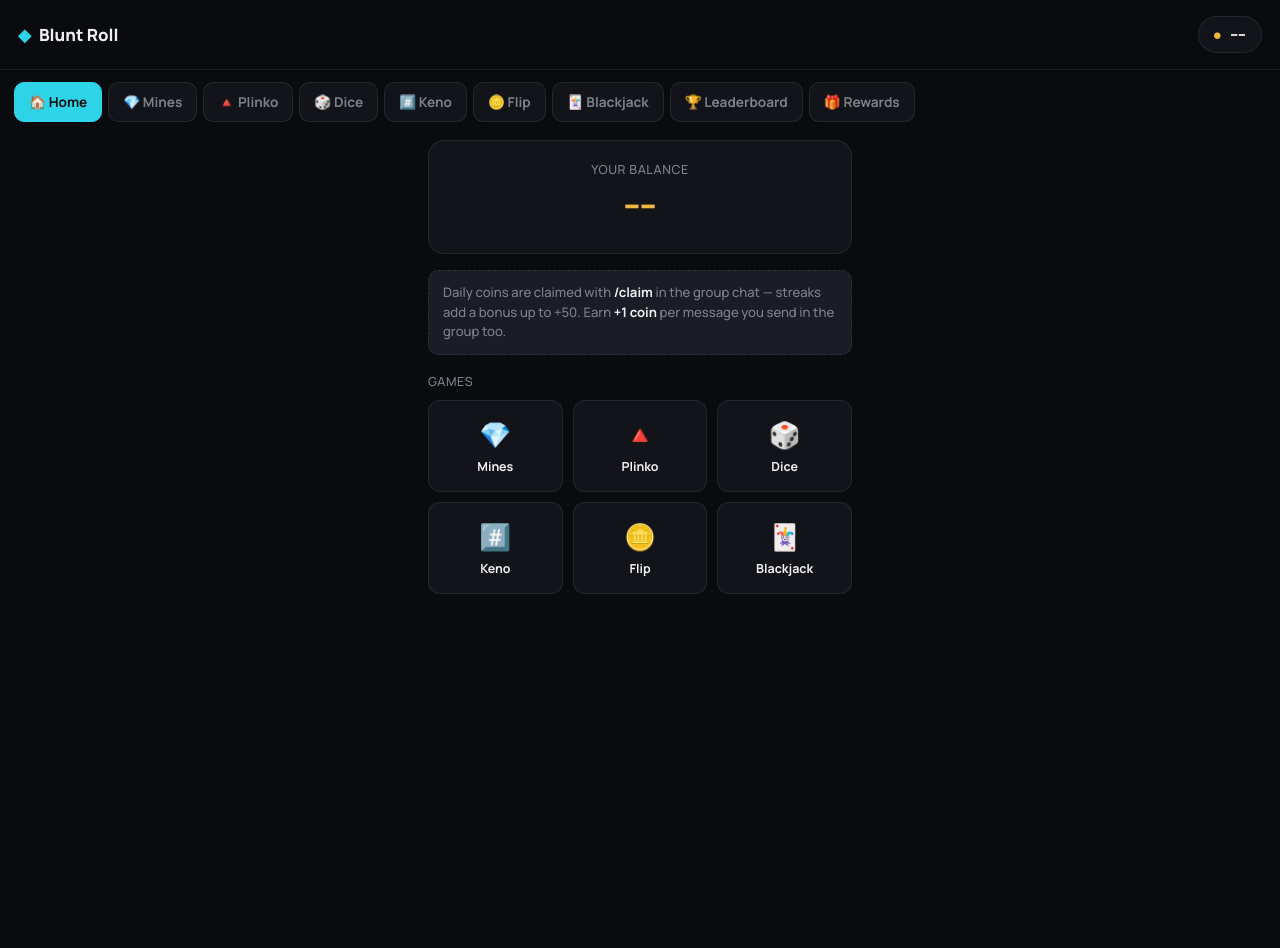
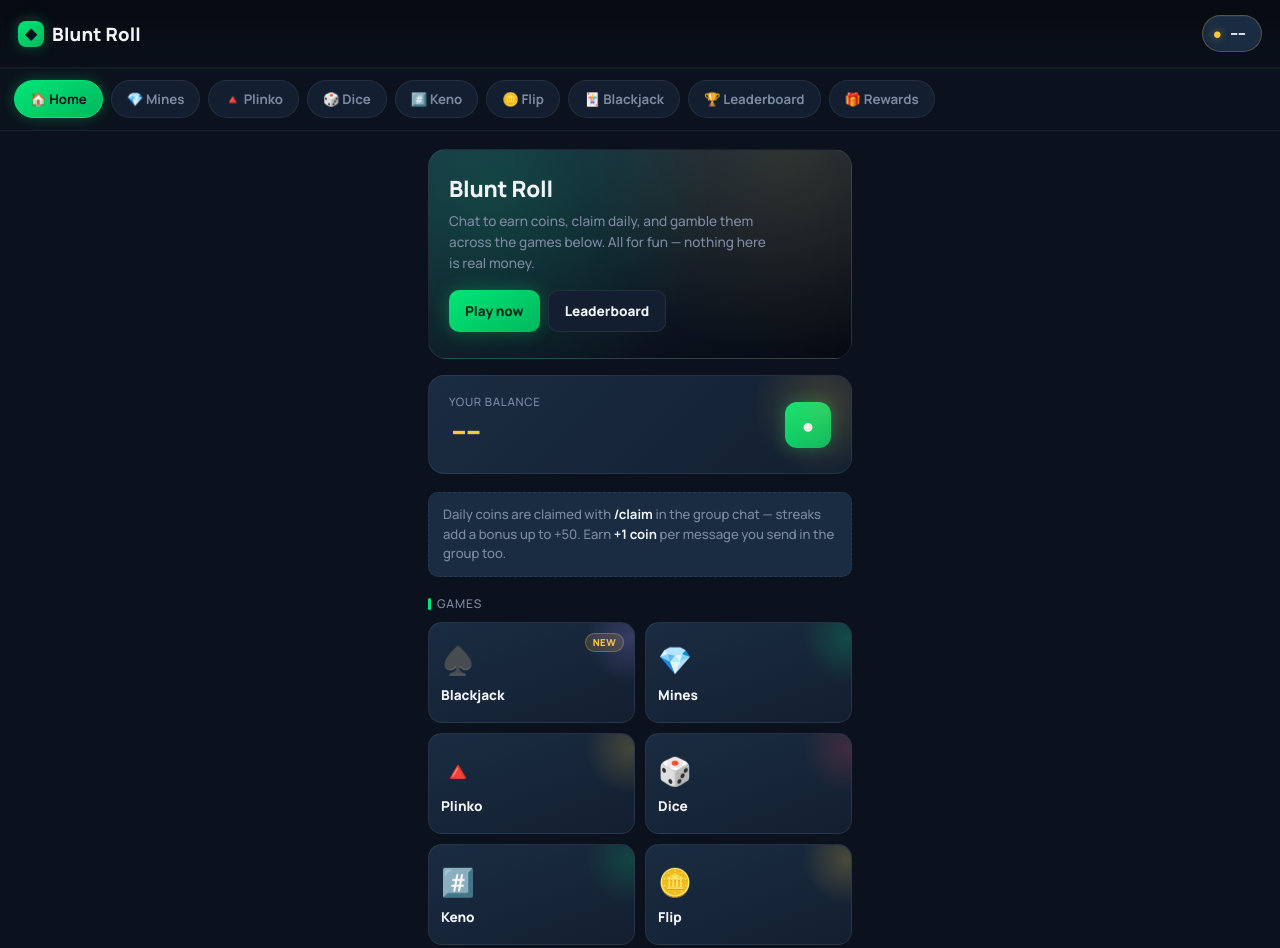
Before and after one commit to bluntxoooo/blunt-roll-app, a plain HTML site: page index.html in a window 1280 px wide. Before the commit the page ends 800 px from the top, so only its background shows below. Drawn offline with Linux system fonts and the light colour scheme; a script that the page names is missing.

Commit message:
Update index.html

```diff
--- a/index.html
+++ b/index.html
@@ -8,19 +8,20 @@
 <link href="https://fonts.googleapis.com/css2?family=Manrope:wght@500;600;700;800&family=JetBrains+Mono:wght@500;600;700&display=swap" rel="stylesheet">
 <style>
   :root {
-    --bg: #0a0b0f;
-    --bg-raised: #12141a;
-    --bg-tile: #1a1d26;
-    --line: rgba(255,255,255,0.08);
-    --cyan: #2dd4e8;
-    --cyan-dim: rgba(45,212,232,0.15);
-    --red: #e8384f;
-    --red-dim: rgba(232,56,79,0.15);
-    --ink: #f0f0f2;
-    --ink-dim: #7d818c;
-    --gold: #f0b93d;
-    --gold-dim: rgba(240,185,61,0.15);
+    --bg: #0b121d;
+    --bg-raised: #131f30;
+    --bg-tile: #1a2c42;
+    --line: rgba(255,255,255,0.07);
+    --cyan: #00e676;
+    --cyan-dim: rgba(0,230,118,0.15);
+    --red: #ff4757;
+    --red-dim: rgba(255,71,87,0.15);
+    --ink: #f2f4f8;
+    --ink-dim: #7d8aa3;
+    --gold: #ffc93d;
+    --gold-dim: rgba(255,201,61,0.15);
     --purple: #a78bfa;
+    --navy-deep: #060a12;
   }
   * { margin: 0; padding: 0; box-sizing: border-box; -webkit-tap-highlight-color: transparent; }
   html, body { overflow-x: hidden; }
@@ -36,65 +37,131 @@
 
   header {
     display: flex; justify-content: space-between; align-items: center;
-    padding: 16px 18px; border-bottom: 1px solid var(--line);
-    position: sticky; top: 0; background: var(--bg); z-index: 20;
+    padding: 15px 18px; border-bottom: 1px solid var(--line);
+    position: sticky; top: 0; z-index: 20;
+    background: linear-gradient(180deg, var(--navy-deep), var(--bg) 140%);
+    box-shadow: 0 1px 0 rgba(0,230,118,0.06);
   }
-  .brand { font-weight: 800; font-size: 1.05rem; display: flex; align-items: center; gap: 8px; }
-  .brand .icon { color: var(--cyan); }
+  .brand {
+    font-weight: 800; font-size: 1.15rem; display: flex; align-items: center; gap: 8px;
+    letter-spacing: 0.01em;
+  }
+  .brand .icon {
+    color: var(--bg); background: linear-gradient(145deg, var(--cyan), #00b85e);
+    width: 26px; height: 26px; border-radius: 8px; display: flex; align-items: center; justify-content: center;
+    font-size: 0.95rem; box-shadow: 0 0 14px rgba(0,230,118,0.35);
+  }
   .balance-pill {
-    background: var(--bg-raised); border: 1px solid var(--line);
-    border-radius: 100px; padding: 7px 14px;
+    background: var(--bg-tile); border: 1px solid rgba(255,201,61,0.25);
+    border-radius: 100px; padding: 7px 14px 7px 10px;
     display: flex; align-items: center; gap: 7px;
-    font-weight: 700; font-family: 'JetBrains Mono', monospace; font-size: 0.95rem;
+    font-weight: 800; font-family: 'JetBrains Mono', monospace; font-size: 0.95rem;
     transition: border-color 0.3s ease, box-shadow 0.3s ease;
+    box-shadow: inset 0 1px 0 rgba(255,255,255,0.04);
   }
   .balance-pill.bump { animation: balancePop 0.4s ease; }
-  .balance-pill .coin { color: var(--gold); }
+  .balance-pill .coin { color: var(--gold); text-shadow: 0 0 8px rgba(255,201,61,0.5); }
 
   /* Tab strip */
   .tabstrip {
-    display: flex; gap: 6px; padding: 12px 14px 0 14px;
+    display: flex; gap: 8px; padding: 12px 14px 12px 14px;
     overflow-x: auto; scrollbar-width: none;
-    position: sticky; top: 61px; background: var(--bg); z-index: 19;
+    position: sticky; top: 60px; background: var(--bg); z-index: 19;
+    border-bottom: 1px solid var(--line);
   }
   .tabstrip::-webkit-scrollbar { display: none; }
   .tab-btn {
     flex-shrink: 0; background: var(--bg-raised); border: 1px solid var(--line);
-    color: var(--ink-dim); border-radius: 10px; padding: 10px 14px;
-    font-weight: 700; font-size: 0.85rem; cursor: pointer;
+    color: var(--ink-dim); border-radius: 100px; padding: 9px 15px;
+    font-weight: 700; font-size: 0.83rem; cursor: pointer;
     display: flex; align-items: center; gap: 6px; white-space: nowrap;
-    transition: transform 0.12s ease;
+    transition: transform 0.12s ease, border-color 0.15s ease, color 0.15s ease;
   }
   .tab-btn:active { transform: scale(0.94); }
-  .tab-btn.active { color: var(--bg); background: var(--cyan); border-color: var(--cyan); }
+  .tab-btn.active {
+    color: var(--bg); background: linear-gradient(145deg, var(--cyan), #00b85e);
+    border-color: var(--cyan); box-shadow: 0 0 14px rgba(0,230,118,0.3);
+  }
 
   main { padding: 18px; max-width: 460px; margin: 0 auto; position: relative; }
   .panel { display: none; }
   .panel.active { display: block; animation: panelIn 0.25s ease; }
 
   /* ---- Home ---- */
-  .home-balance-card {
-    background: var(--bg-raised); border: 1px solid var(--line);
-    border-radius: 16px; padding: 20px; margin-bottom: 16px; text-align: center;
+  .hero {
+    position: relative; border-radius: 18px; overflow: hidden; padding: 26px 20px;
+    margin-bottom: 16px; background:
+      radial-gradient(circle at 15% 20%, rgba(0,230,118,0.16), transparent 55%),
+      radial-gradient(circle at 85% 0%, rgba(255,201,61,0.12), transparent 50%),
+      linear-gradient(160deg, var(--bg-tile), var(--navy-deep));
+    border: 1px solid var(--line);
   }
-  .home-balance-card .label { color: var(--ink-dim); font-size: 0.78rem; text-transform: uppercase; letter-spacing: 0.05em; }
-  .home-balance-card .amount { font-family: 'JetBrains Mono', monospace; font-weight: 800; font-size: 2rem; margin: 6px 0; color: var(--gold); }
-  .home-balance-card .streak { color: var(--cyan); font-size: 0.85rem; font-weight: 700; }
+  .hero-title { font-size: 1.4rem; font-weight: 800; line-height: 1.2; margin-bottom: 8px; letter-spacing: -0.01em; }
+  .hero-sub { color: var(--ink-dim); font-size: 0.85rem; line-height: 1.55; max-width: 320px; margin-bottom: 16px; }
+  .hero-actions { display: flex; gap: 8px; }
+  .hero-btn {
+    border: none; border-radius: 10px; padding: 11px 16px; font-weight: 800; font-size: 0.85rem;
+    cursor: pointer; transition: transform 0.1s ease;
+  }
+  .hero-btn:active { transform: scale(0.96); }
+  .hero-btn.primary { background: linear-gradient(145deg, var(--cyan), #00b85e); color: #062a16; box-shadow: 0 0 18px rgba(0,230,118,0.3); }
+  .hero-btn.ghost { background: var(--bg-raised); color: var(--ink); border: 1px solid var(--line); }
+
+  .wallet-card {
+    background: linear-gradient(135deg, var(--bg-tile), var(--bg-raised));
+    border: 1px solid var(--line); border-radius: 16px; padding: 18px 20px;
+    margin-bottom: 18px; display: flex; align-items: center; justify-content: space-between;
+    position: relative; overflow: hidden;
+  }
+  .wallet-card::before {
+    content: ''; position: absolute; top: -40%; right: -10%; width: 140px; height: 140px;
+    background: radial-gradient(circle, rgba(255,201,61,0.18), transparent 70%);
+  }
+  .wallet-card .label { color: var(--ink-dim); font-size: 0.72rem; text-transform: uppercase; letter-spacing: 0.06em; }
+  .wallet-card .amount { font-family: 'JetBrains Mono', monospace; font-weight: 800; font-size: 1.8rem; margin: 4px 0; color: var(--gold); position: relative; }
+  .wallet-card .streak { color: var(--cyan); font-size: 0.82rem; font-weight: 700; }
+  .wallet-card .wallet-icon {
+    width: 46px; height: 46px; border-radius: 12px; flex-shrink: 0;
+    background: linear-gradient(145deg, var(--cyan), #00b85e);
+    display: flex; align-items: center; justify-content: center; font-size: 1.3rem;
+    box-shadow: 0 0 16px rgba(0,230,118,0.3);
+  }
+
   .claim-note {
     background: var(--bg-tile); border: 1px dashed var(--line); border-radius: 10px;
     padding: 12px 14px; font-size: 0.82rem; color: var(--ink-dim); margin-bottom: 18px; line-height: 1.5;
   }
   .claim-note b { color: var(--ink); }
-  .section-label { color: var(--ink-dim); font-size: 0.78rem; text-transform: uppercase; letter-spacing: 0.05em; margin-bottom: 10px; }
-  .games-grid { display: grid; grid-template-columns: repeat(3, 1fr); gap: 10px; margin-bottom: 18px; }
+  .section-label {
+    color: var(--ink-dim); font-size: 0.75rem; text-transform: uppercase; letter-spacing: 0.08em;
+    margin-bottom: 10px; display: flex; align-items: center; gap: 6px;
+  }
+  .section-label::before { content: ''; width: 3px; height: 12px; background: var(--cyan); border-radius: 2px; }
+
+  .games-grid { display: grid; grid-template-columns: repeat(2, 1fr); gap: 10px; margin-bottom: 18px; }
   .game-shortcut {
-    background: var(--bg-raised); border: 1px solid var(--line); border-radius: 12px;
-    padding: 16px 8px; text-align: center; cursor: pointer;
-    transition: transform 0.12s ease, border-color 0.12s ease;
+    position: relative; overflow: hidden; border-radius: 14px; padding: 18px 12px;
+    text-align: left; cursor: pointer; min-height: 92px; display: flex; flex-direction: column; justify-content: flex-end;
+    border: 1px solid var(--line); transition: transform 0.12s ease, border-color 0.12s ease;
+    background: linear-gradient(160deg, var(--bg-tile), var(--bg-raised));
   }
-  .game-shortcut:active { border-color: var(--cyan); transform: scale(0.95); }
-  .game-shortcut .g-icon { font-size: 1.6rem; margin-bottom: 6px; }
-  .game-shortcut .g-name { font-size: 0.78rem; font-weight: 700; }
+  .game-shortcut::after {
+    content: ''; position: absolute; top: -30%; right: -20%; width: 90px; height: 90px;
+    background: radial-gradient(circle, var(--tile-glow, rgba(0,230,118,0.16)), transparent 70%);
+  }
+  .game-shortcut:active { border-color: var(--cyan); transform: scale(0.96); }
+  .game-shortcut .g-icon { font-size: 1.7rem; margin-bottom: 8px; position: relative; }
+  .game-shortcut .g-name { font-size: 0.85rem; font-weight: 800; position: relative; }
+  .game-shortcut .g-tag {
+    position: absolute; top: 10px; right: 10px; font-size: 0.6rem; font-weight: 800;
+    text-transform: uppercase; letter-spacing: 0.04em; background: rgba(255,201,61,0.15);
+    color: var(--gold); border: 1px solid rgba(255,201,61,0.3); border-radius: 100px; padding: 2px 7px;
+  }
+  .game-shortcut[data-goto="blackjack"] { --tile-glow: rgba(167,139,250,0.22); }
+  .game-shortcut[data-goto="mines"] { --tile-glow: rgba(0,230,118,0.2); }
+  .game-shortcut[data-goto="plinko"] { --tile-glow: rgba(255,201,61,0.2); }
+  .game-shortcut[data-goto="dice"] { --tile-glow: rgba(255,71,87,0.18); }
+  .game-shortcut[data-goto="flip"] { --tile-glow: rgba(255,201,61,0.22); }
 
   /* ---- Shared game controls ---- */
   .controls-row { display: flex; align-items: center; gap: 10px; margin-bottom: 14px; }
@@ -148,7 +215,7 @@
     display: flex; align-items: center; gap: 8px;
   }
   .toast.show { opacity: 1; transform: translateX(-50%) translateY(0) scale(1); }
-  .toast.win { border-color: var(--cyan); color: var(--cyan); box-shadow: 0 0 24px rgba(45,212,232,0.35); }
+  .toast.win { border-color: var(--cyan); color: var(--cyan); box-shadow: 0 0 24px rgba(0,230,118,0.35); }
   .toast.win.big { border-color: var(--gold); color: var(--gold); box-shadow: 0 0 32px rgba(240,185,61,0.45); animation: toastBig 0.5s ease; }
   .toast.lose { border-color: var(--red); color: var(--red); }
 
@@ -156,7 +223,7 @@
   .flash-layer {
     position: fixed; inset: 0; pointer-events: none; z-index: 40; opacity: 0;
   }
-  .flash-layer.win { background: radial-gradient(circle at 50% 30%, rgba(45,212,232,0.18), transparent 70%); animation: flashPulse 0.6s ease; }
+  .flash-layer.win { background: radial-gradient(circle at 50% 30%, rgba(0,230,118,0.18), transparent 70%); animation: flashPulse 0.6s ease; }
   .flash-layer.big { background: radial-gradient(circle at 50% 30%, rgba(240,185,61,0.28), transparent 70%); animation: flashPulse 0.8s ease; }
   .flash-layer.lose { background: radial-gradient(circle at 50% 30%, rgba(232,56,79,0.16), transparent 70%); animation: flashPulse 0.5s ease; }
   .shake { animation: shakeX 0.4s ease; }
@@ -178,7 +245,7 @@
     0% { opacity: 1; transform: translate(-50%, -50%) scale(0.6) rotate(0deg); }
     100% { opacity: 0; transform: translate(calc(-50% + var(--dx)), calc(-50% + var(--dy))) scale(1.1) rotate(var(--rot)); }
   }
-  @keyframes tileGlow { 0%,100% { box-shadow: 0 0 0 rgba(45,212,232,0); } 50% { box-shadow: 0 0 14px rgba(45,212,232,0.7); } }
+  @keyframes tileGlow { 0%,100% { box-shadow: 0 0 0 rgba(0,230,118,0); } 50% { box-shadow: 0 0 14px rgba(0,230,118,0.7); } }
   @keyframes bombGlow { 0%,100% { box-shadow: 0 0 0 rgba(232,56,79,0); } 50% { box-shadow: 0 0 14px rgba(232,56,79,0.6); } }
   @keyframes coinFlip3d { 0% { transform: rotateY(0deg); } 100% { transform: rotateY(1800deg); } }
   @keyframes ballDrop { 0% { transform: scale(1); } 50% { transform: scale(1.25); } 100% { transform: scale(1); } }
@@ -313,7 +380,7 @@
 
   /* ---- Blackjack ---- */
   .bj-table {
-    background: radial-gradient(ellipse at 50% 0%, rgba(45,212,232,0.06), transparent 60%), var(--bg-raised);
+    background: radial-gradient(ellipse at 50% 0%, rgba(0,230,118,0.06), transparent 60%), var(--bg-raised);
     border: 1px solid var(--line); border-radius: 16px; padding: 18px 14px;
     margin-bottom: 12px; min-height: 220px; display: flex; flex-direction: column; gap: 10px;
   }
@@ -329,14 +396,16 @@
 
   .bj-card {
     width: 50px; height: 72px; perspective: 600px; flex-shrink: 0; margin-right: -14px;
-    opacity: 0; transform: translateY(-16px) scale(0.85);
-    animation: bjDealIn 0.32s cubic-bezier(.2,.8,.3,1) forwards;
+    --r: 0deg;
+    opacity: 0; transform: translateY(-26px) scale(0.75) rotate(calc(var(--r) * -1));
+    animation: bjDealIn 0.42s cubic-bezier(.22,1.12,.36,1) forwards;
+    filter: drop-shadow(0 4px 6px rgba(0,0,0,0.25));
   }
   .bj-card-inner {
     position: relative; width: 100%; height: 100%; transform-style: preserve-3d;
-    transition: transform 0.45s cubic-bezier(.3,.1,.3,1);
+    transform: rotateY(0deg);
   }
-  .bj-card.flipped .bj-card-inner { transform: rotateY(180deg); }
+  .bj-card.flipped .bj-card-inner { animation: bjFlip 0.55s cubic-bezier(.4,0,.2,1) forwards; }
   .bj-card-face {
     position: absolute; inset: 0; backface-visibility: hidden;
     border-radius: 7px; display: flex; flex-direction: column; align-items: center; justify-content: center;
@@ -352,8 +421,14 @@
   }
   .bj-card-front.red { color: var(--red); }
   .bj-card-front .bj-suit { font-size: 1.3rem; }
-  @keyframes bjDealIn { to { opacity: 1; transform: translateY(0) scale(1); } }
-  @keyframes bjPulseWin { 0%,100% { box-shadow: 0 0 0 rgba(45,212,232,0); } 50% { box-shadow: 0 0 18px rgba(45,212,232,0.5); } }
+  @keyframes bjDealIn { to { opacity: 1; transform: translateY(0) scale(1) rotate(var(--r)); } }
+  @keyframes bjFlip {
+    0%   { transform: rotateY(0deg)  translateY(0)   scale(1); }
+    40%  { transform: rotateY(90deg) translateY(-7px) scale(1.06); }
+    60%  { transform: rotateY(90deg) translateY(-7px) scale(1.06); }
+    100% { transform: rotateY(180deg) translateY(0)  scale(1); }
+  }
+  @keyframes bjPulseWin { 0%,100% { box-shadow: 0 0 0 rgba(0,230,118,0); } 50% { box-shadow: 0 0 18px rgba(0,230,118,0.5); } }
   @keyframes bjPulseLose { 0%,100% { box-shadow: 0 0 0 rgba(232,56,79,0); } 50% { box-shadow: 0 0 18px rgba(232,56,79,0.45); } }
   .bj-table.win-glow { animation: bjPulseWin 1s ease; }
   .bj-table.lose-glow { animation: bjPulseLose 1s ease; }
@@ -371,7 +446,7 @@
   .bj-btn {
     flex: 1; padding: 15px 8px; border-radius: 12px; border: 1px solid var(--line);
     background: var(--bg-raised); color: var(--ink); font-weight: 800; font-size: 0.92rem;
-    cursor: pointer; transition: transform 0.1s ease, border-color 0.15s ease;
+    cursor: pointer; transition: transform 0.1s ease, border-color 0.15s ease, opacity 0.25s ease;
   }
   .bj-btn:active { transform: scale(0.96); }
   .bj-btn.hit { border-color: var(--cyan); color: var(--cyan); }
@@ -406,10 +481,21 @@
 
   <!-- ===== HOME ===== -->
   <div class="panel active" id="panel-home">
-    <div class="home-balance-card">
-      <div class="label">Your balance</div>
-      <div class="amount" id="homeBalance">--</div>
-      <div class="streak" id="homeStreak"></div>
+    <div class="hero">
+      <div class="hero-title">Blunt Roll</div>
+      <div class="hero-sub">Chat to earn coins, claim daily, and gamble them across the games below. All for fun — nothing here is real money.</div>
+      <div class="hero-actions">
+        <button class="hero-btn primary" data-goto="mines">Play now</button>
+        <button class="hero-btn ghost" data-goto="leaderboard">Leaderboard</button>
+      </div>
+    </div>
+    <div class="wallet-card">
+      <div>
+        <div class="label">Your balance</div>
+        <div class="amount" id="homeBalance">--</div>
+        <div class="streak" id="homeStreak"></div>
+      </div>
+      <div class="wallet-icon">●</div>
     </div>
     <div class="claim-note">
       Daily coins are claimed with <b>/claim</b> in the group chat — streaks add a bonus up to +50.
@@ -417,12 +503,12 @@
     </div>
     <div class="section-label">Games</div>
     <div class="games-grid">
+      <div class="game-shortcut" data-goto="blackjack"><span class="g-tag">New</span><div class="g-icon">♠️</div><div class="g-name">Blackjack</div></div>
       <div class="game-shortcut" data-goto="mines"><div class="g-icon">💎</div><div class="g-name">Mines</div></div>
       <div class="game-shortcut" data-goto="plinko"><div class="g-icon">🔺</div><div class="g-name">Plinko</div></div>
       <div class="game-shortcut" data-goto="dice"><div class="g-icon">🎲</div><div class="g-name">Dice</div></div>
       <div class="game-shortcut" data-goto="keno"><div class="g-icon">#️⃣</div><div class="g-name">Keno</div></div>
       <div class="game-shortcut" data-goto="flip"><div class="g-icon">🪙</div><div class="g-name">Flip</div></div>
-      <div class="game-shortcut" data-goto="blackjack"><div class="g-icon">🃏</div><div class="g-name">Blackjack</div></div>
     </div>
   </div>
 
@@ -750,7 +836,7 @@
   document.querySelectorAll('.tab-btn').forEach(btn => {
     btn.addEventListener('click', () => { hapticTap(); switchTab(btn.dataset.tab) })
   })
-  document.querySelectorAll('.game-shortcut').forEach(el => {
+  document.querySelectorAll('.game-shortcut, .hero-btn[data-goto]').forEach(el => {
     el.addEventListener('click', () => { hapticTap(); switchTab(el.dataset.goto) })
   })
   function switchTab(tab) {
@@ -1221,6 +1307,7 @@
   function bjRenderCard(card, faceDown, container) {
     const el = document.createElement('div')
     el.className = 'bj-card'
+    el.style.setProperty('--r', (Math.random() * 6 - 3).toFixed(1) + 'deg')
     el.innerHTML = `
       <div class="bj-card-inner">
         <div class="bj-card-face bj-card-back"></div>
@@ -1229,7 +1316,8 @@
         </div>
       </div>`
     container.appendChild(el)
-    if (!faceDown) requestAnimationFrame(() => requestAnimationFrame(() => el.classList.add('flipped')))
+    // let the card land first, then flip it — flipping mid-flight looks rushed
+    if (!faceDown) setTimeout(() => el.classList.add('flipped'), 170)
     return el
   }
 
@@ -1250,7 +1338,7 @@
     hand.push(card)
     bjRenderCard(card, faceDown, container)
     hapticTap()
-    await sleep(260)
+    await sleep(340)
     return card
   }
 
@@ -1329,7 +1417,7 @@
     const holeCardEl = bjDealerCardsEl.children[1]
     if (holeCardEl && !holeCardEl.classList.contains('flipped')) {
       holeCardEl.classList.add('flipped')
-      await sleep(400)
+      await sleep(600)
     }
     bjUpdateScores(true)
 
```
